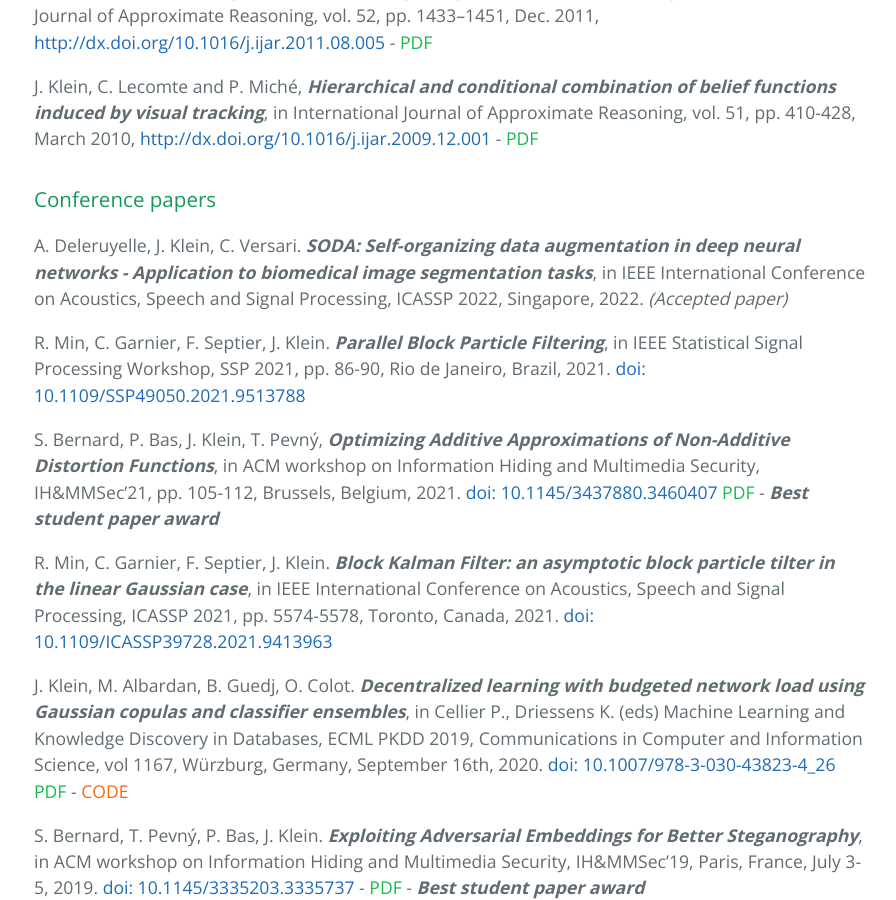
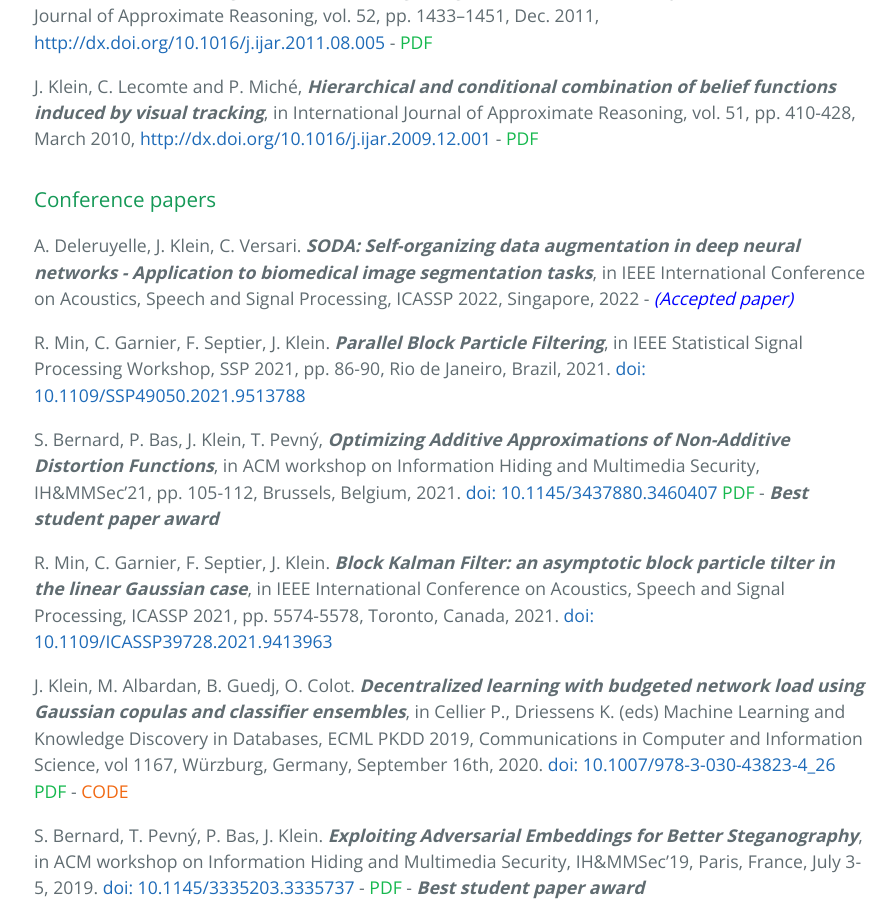
Before and after one commit to john-klein/john-klein.github.io, a Jekyll site: the page built from index.md, in a window 1280 px wide and 900 px high, scrolled down 3245 px. Shown: the whole window, without its empty margins (190-1086 px from the left). Built offline with Jekyll 4.4.1, drawn with Linux system fonts in a browser that asks for light colours; comment, search, counter and statistics services are not loaded; our own code applies the rules of GitHub Pages for plain Markdown files.

Commit message:
Update index.md

```diff
--- a/index.md
+++ b/index.md
@@ -160,7 +160,7 @@ J. Klein, ***Complementary Lipschitz continuity results for the distribution of
 
 ### Conference papers
 
-A. Deleruyelle, J. Klein, C. Versari. ***SODA: Self-organizing data augmentation in deep neural networks - Application to biomedical image segmentation tasks***, in IEEE International Conference on Acoustics, Speech and Signal Processing, ICASSP 2022, Singapore, 2022. *(Accepted paper)*
+A. Deleruyelle, J. Klein, C. Versari. ***SODA: Self-organizing data augmentation in deep neural networks - Application to biomedical image segmentation tasks***, in IEEE International Conference on Acoustics, Speech and Signal Processing, ICASSP 2022, Singapore, 2022 - *<span style="color:blue">(Accepted paper)</span>*
 
 
 R. Min, C. Garnier, F. Septier, J. Klein. ***Parallel Block Particle Filtering***, in IEEE Statistical Signal Processing Workshop, SSP 2021, pp. 86-90, Rio de Janeiro, Brazil, 2021.
```
